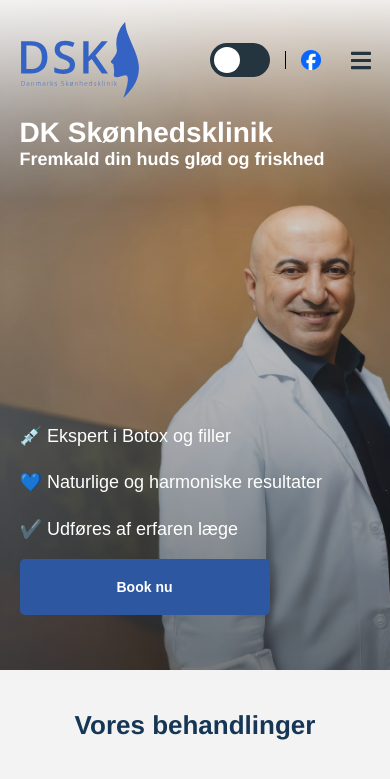
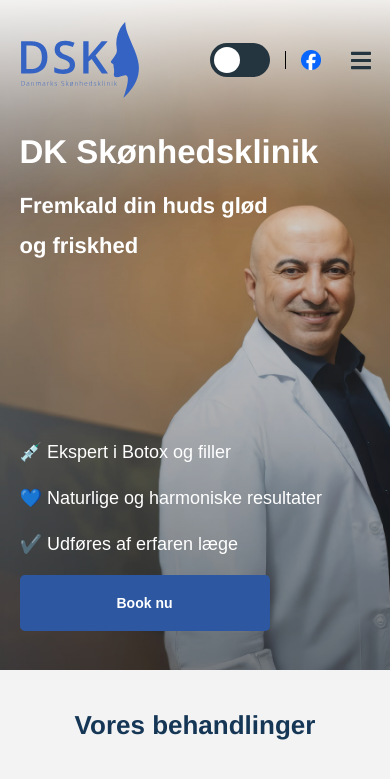
Before and after one commit to behdin123/dsk-clinic-website, a Vue app: page / in a window 390 px wide. Shown: the top 779 px of the page. Built offline with nearby package versions, Linux system fonts and the light colour scheme.

Commit message:
Hero section Mobile version - fix

```diff
--- a/src/components/AppBehandling.vue
+++ b/src/components/AppBehandling.vue
@@ -685,7 +685,7 @@ button[type="submit"],
   }
 }
 
-@media only screen and (max-width: 420px) {
+@media only screen and (max-width: 40px) {
   .bg-img {
     h1 {
       padding-top: 60vw !important;
--- a/src/components/views/AppHome.vue
+++ b/src/components/views/AppHome.vue
@@ -532,7 +532,9 @@ defineProps({
   cursor: pointer;
 }
 
-
+.dots span.active {
+  background-color: #2d58a1;
+}
 
 .Arash_Bagheri_Portrait {
   max-width: 400px;
@@ -1597,7 +1599,7 @@ defineProps({
 }
 }
 
-@media only screen and (max-width: 420px) {
+@media only screen and (max-width: 430px) {
   .bg-img {
     height: 600px !important;
   }
@@ -1611,10 +1613,13 @@ defineProps({
   }
   .bg-img h1 {
     padding-top: 30vw !important;
-    font-size: 28px !important;
+    font-size: 33px !important;
   }
   .bg-img h2 {
-    font-size: 18px !important;
+    width: 55vw;
+    font-size: 22px !important;
+    margin-top: 15px !important;
+    line-height: 40px;
   }
 
   .default-bg::after {
@@ -1623,22 +1628,22 @@ defineProps({
   }
 
   .mobile-show {
-    margin-top: 250px;
-  }
-}
-
-@media only screen and (max-width: 378px) {
+    margin-top: 180px;
+  }
+}
+
+@media only screen and (max-width: 390px) {
   .bg-img {
     h1 {
       padding: 34vw 0 0 0 !important;
     }
     h2{
-      width: 90%;
+      width: 68%;
     }
   }
 
   .mobile-show {
-    margin-top: 220px !important;
+    margin-top: 170px !important;
     p{
       width: 90% !important;
     }
```
